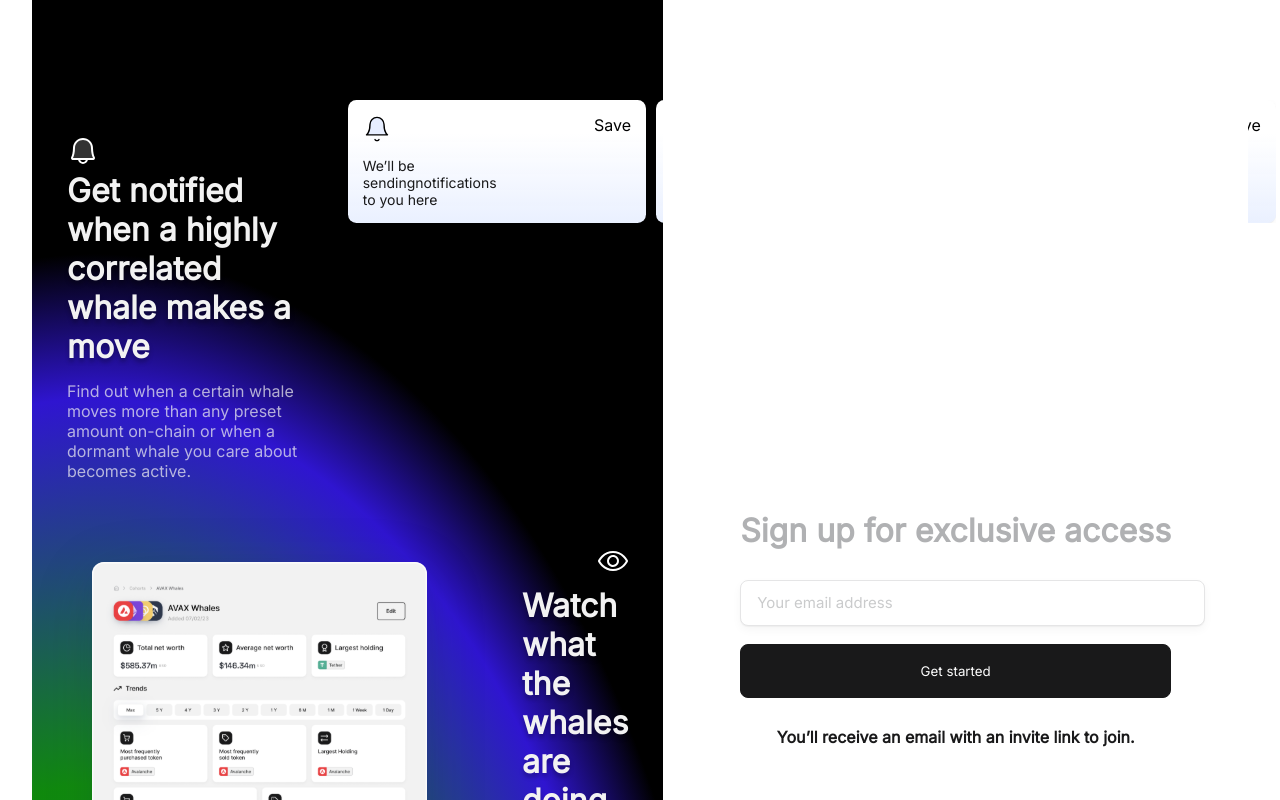
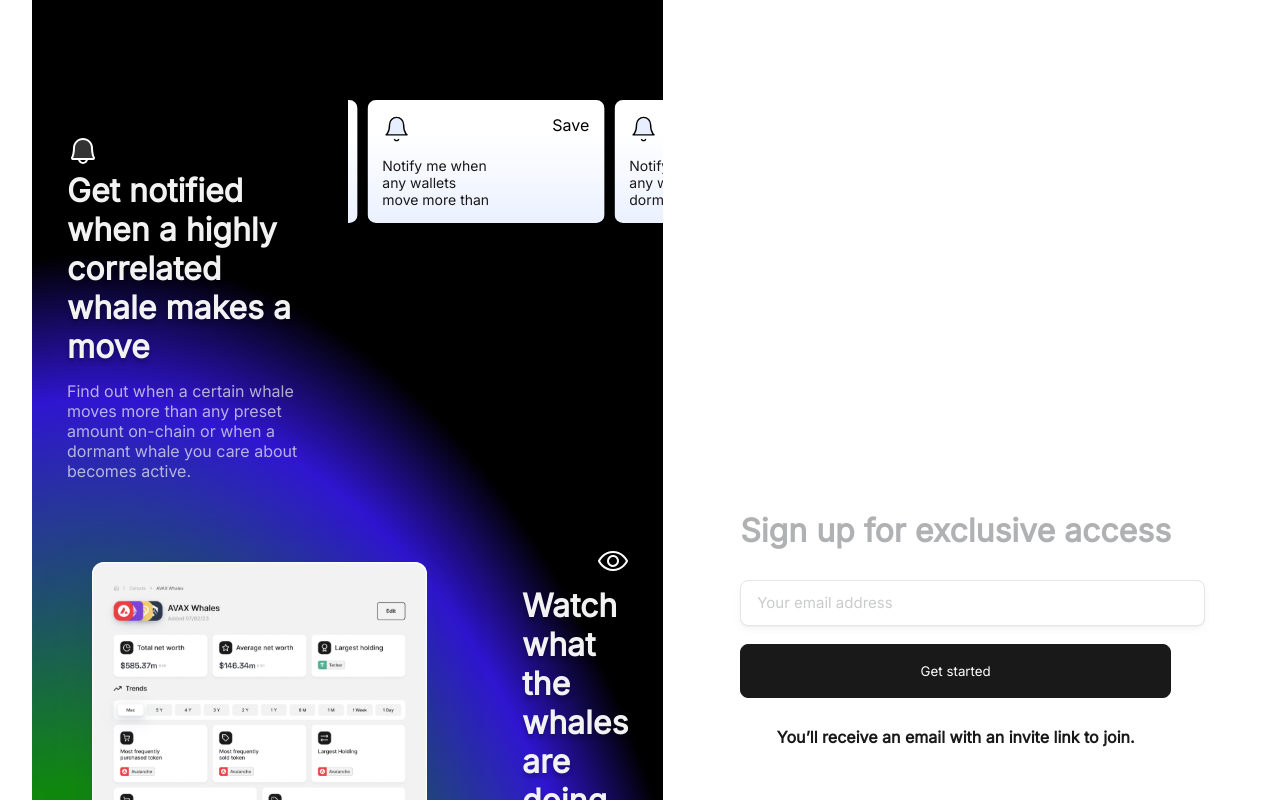
Before and after one commit to TejasChaudhariNdb/loch, a Next.js app: page / in a window 1280 px wide. Shown: the top 800 px of the page. Built offline with nearby package versions, Linux system fonts and the light colour scheme.

Commit message:
notifaction cards animation added

```diff
--- a/components/Notifaction.jsx
+++ b/components/Notifaction.jsx
@@ -37,12 +37,12 @@ function Notifaction() {
         </div>
       </div>
 
-      <div className="screen">
+      <div className="screen hidecards">
         <div className="card_wraper">
           {slides.map((slide, index) => (
             <div
               key={index}
-              className={`card ${index === currentSlide ? "active" : ""}`}>
+              className={`card  noti_cards_animation ${index === currentSlide ? "active" : ""}`}>
               <div className="card_header">
                 <img src="bell_card.svg" alt="" />
                 <span>Save</span>
--- a/styles/globals.css
+++ b/styles/globals.css
@@ -127,24 +127,15 @@
   gap: 10px;
   position: absolute;
   overflow: hidden;
-  /* animation: carousel 10s infinite; */
+  animation: moveSlideshow 12s linear infinite;
 }
 /* animaition */
-
-@keyframes carousel {
-  0% {
-    transform: translateX(0);
-  }
-  33.33% {
-    transform: translateX(-100%);
-  }
-  66.66% {
-    transform: translateX(-200%);
-  }
+@keyframes moveSlideshow {
   100% {
-    transform: translateX(0);
+    transform: translateX(-66.6666%);
   }
 }
+
 
 .card_header {
   display: flex;
@@ -246,3 +237,14 @@
   justify-content: end;
   margin-bottom: 15px;
 }
+
+
+.hidecards{
+  overflow: hidden;
+    position: relative;
+}
+
+.noti_cards_animation{
+  width: 207px;
+  height: fit-content;
+}
```
